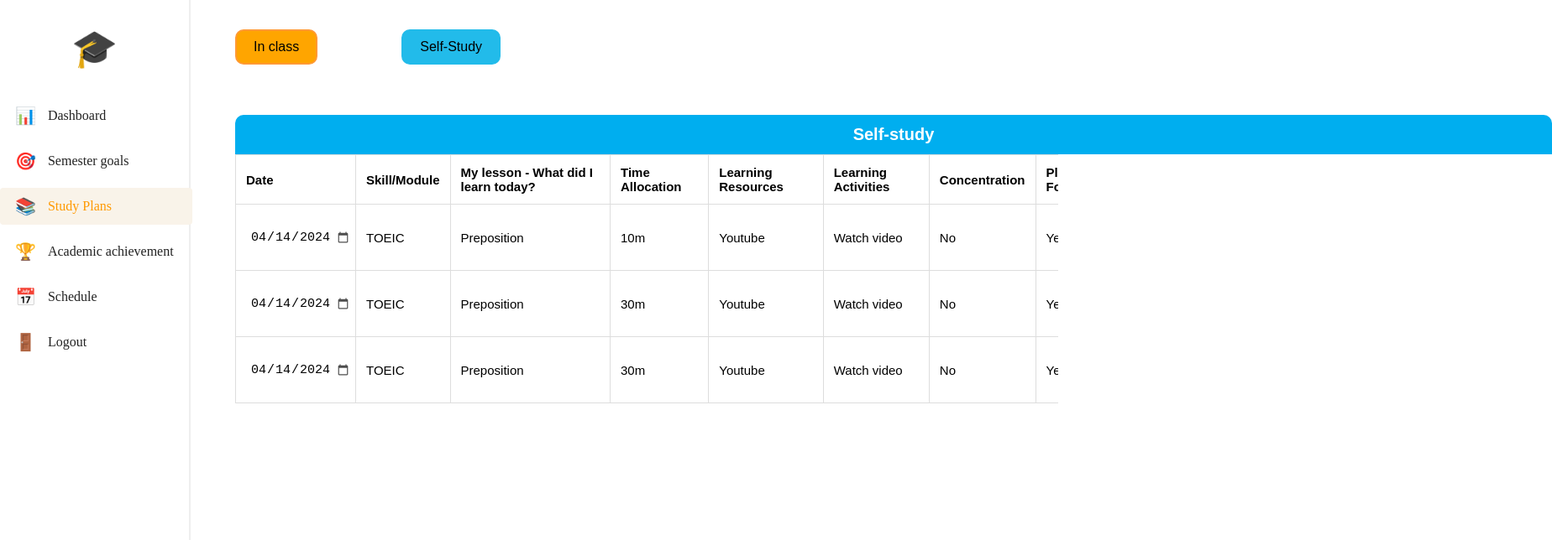
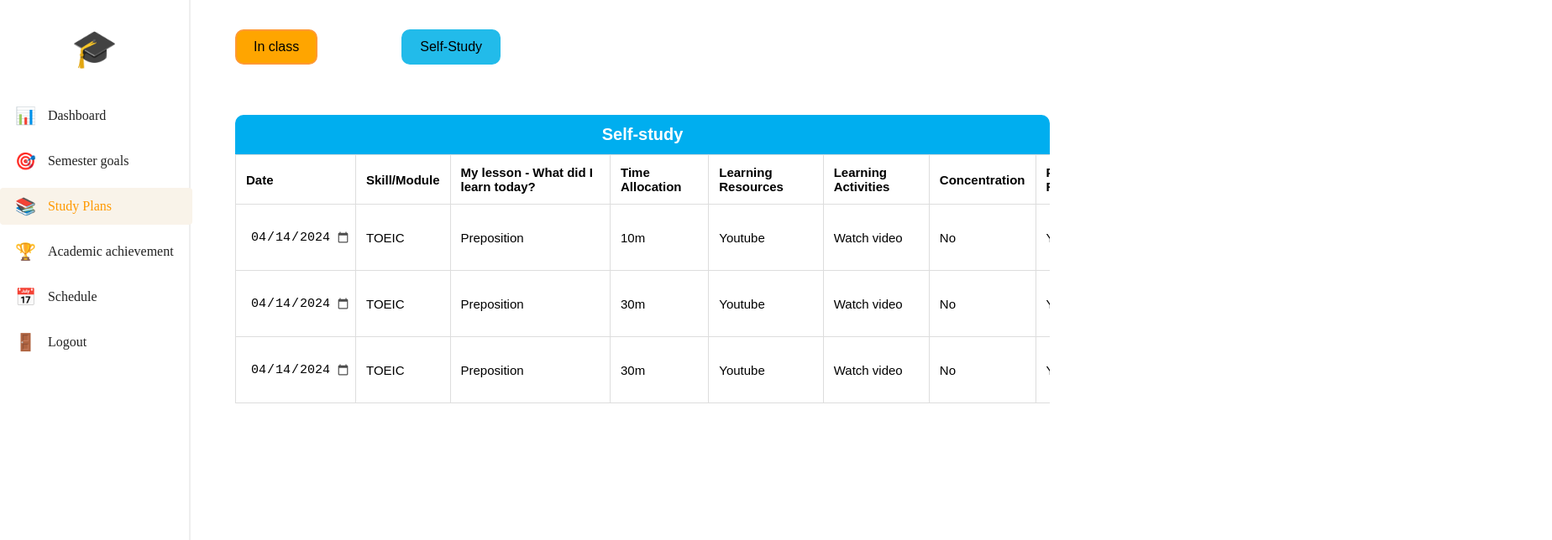
Before and after one commit to hanh-dev/FE_EduNova, a React (Vite) app: page /study-plans in a window 1280 px wide. Both pictures are taken after a click on the button "Self-Study". Shown: the top 644 px of the page at 84% size, 1848 px wide, since content can reach past the window. Built offline with nearby package versions, Linux system fonts and the light colour scheme.

Commit message:
change ClassPlan.css and SelfStudy.css

```diff
--- a/src/components/Student/SelfStudy/SelfStudyPlan.css
+++ b/src/components/Student/SelfStudy/SelfStudyPlan.css
@@ -1,7 +1,7 @@
 /* Container now scrolls horizontally if table is too wide */
 .study-table-wrapper {
   overflow-x: auto;
-  width: 100%;
+  width: 99%;
 
 }
 
@@ -20,8 +20,8 @@
   border-radius: 10px 10px 0 0;
   font-size: 20px;
   margin: 0;
-  /* width: 100%; */
-  width: 1568px;
+  width: 99%;
+  /* width: 1568px;  */
   box-sizing: border-box;
 }
 
--- a/src/components/Student/StudyPlan/ClassPlan.css
+++ b/src/components/Student/StudyPlan/ClassPlan.css
@@ -71,7 +71,7 @@
   .table-section h2 {
     background: orange;
     color: white;
-    width: 1518px;
+    width: 1350x;
     padding: 12px 25px;
     border-radius: 10px 10px 0 0;
     margin-bottom: 0;
@@ -79,7 +79,7 @@
   }
 
   table {
-    width: 98%;
+    width: 100%;
     min-width: 1100px;
     border-collapse: collapse;
     background: white;
```
